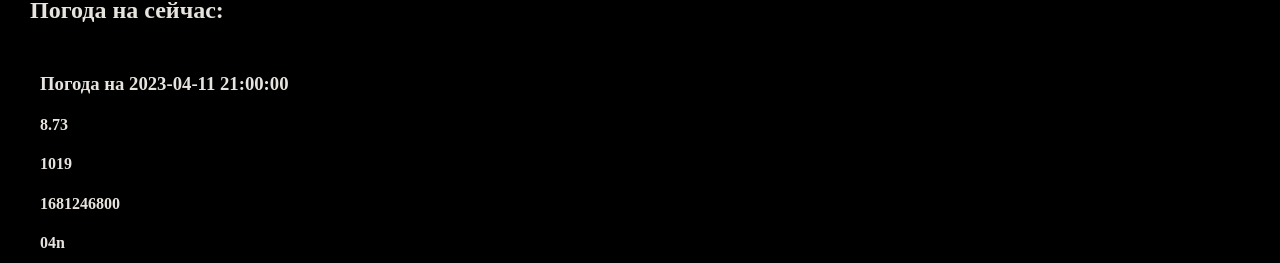
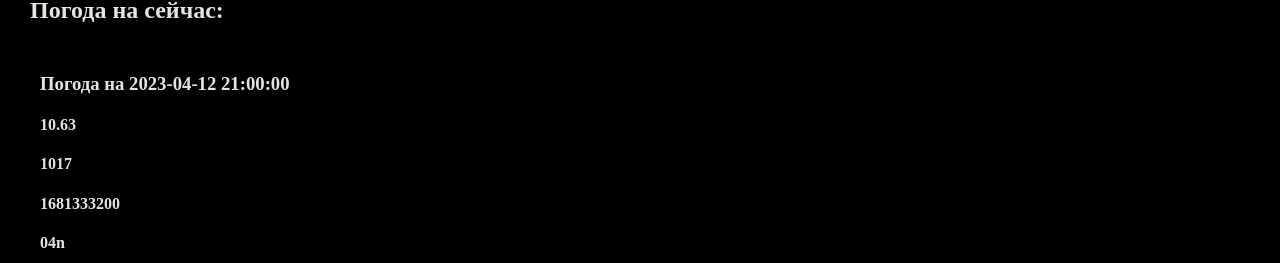
Before and after one commit to Kiromoto/f1_react_webpack, a React app: page / in a window 1280 px wide. Shown: the part 381-644 px from the top of the page. Built offline with nearby package versions, Linux system fonts and the light colour scheme.

Commit message:
comtinius commit

```diff
--- a/src/components/Weather.js
+++ b/src/components/Weather.js
@@ -23,17 +23,19 @@ function Weather() {
     //     console.log('weatherNow is FULL === ' + `${weatherNow}`);
     //     console.log(weatherNow);
     // }
+    const listIndex = 8
+    let s = "https://openweathermap.org/img/wn/" + `${wn.list[listIndex].weather[0].icon}` + "@2x.png";
 
     return (
         <div className="divForAllWeather">
             <h2>Погода на сейчас:</h2>
             <div className="nowDayWeather">
-                <h3>Погода на {wn.list[0].dt_txt}</h3>
-                <h4>{wn.list[0].main.temp}</h4>
-                <h4>{wn.list[0].main.pressure}</h4>
-                <h4>{wn.list[0].dt}</h4>
-                <h4>{wn.list[0].weather[0].icon}</h4>
-                <img src="https://openweathermap.org/img/wn/10d@2x.png"></img>
+                <h3>Погода на {wn.list[listIndex].dt_txt}</h3>
+                <h4>{wn.list[listIndex].main.temp}</h4>
+                <h4>{wn.list[listIndex].main.pressure}</h4>
+                <h4>{wn.list[listIndex].dt}</h4>
+                <h4>{wn.list[listIndex].weather[0].icon}</h4>
+                <img src={s}></img>
 
 
             </div>
```
